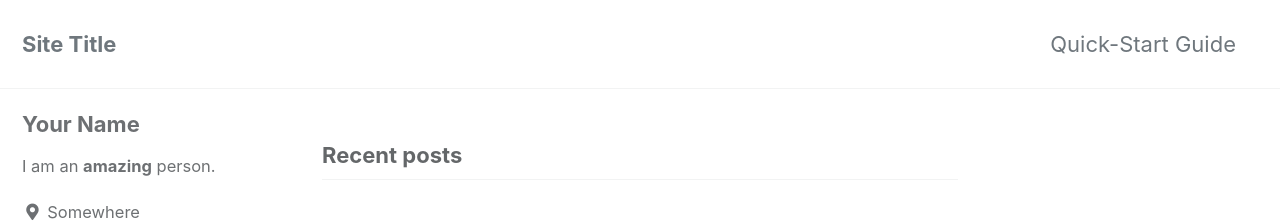
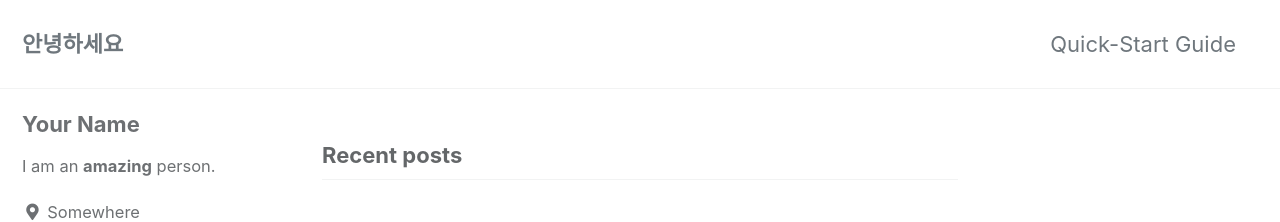
Before and after one commit to seoyh1618/seoyh1618.github.io, a Jekyll site: the page built from index.html, in a window 1280 px wide. Shown: the top 222 px of the page. Built offline with Jekyll 4.4.1, drawn with Linux system fonts in a browser that asks for light colours; cached includes are drawn as plain includes; the list of posts is cut into pages by our own code.

Commit message:
title repelace

```diff
--- a/_config.yml
+++ b/_config.yml
@@ -16,7 +16,7 @@ minimal_mistakes_skin    : "default" # "air", "aqua", "contrast", "dark", "dirt"
 
 # Site Settings
 locale                   : "en-US"
-title                    : "Site Title"
+title                    : "안녕하세요"
 title_separator          : "-"
 subtitle                 : # site tagline that appears below site title in masthead
 name                     : "SeoYeonho"
```
